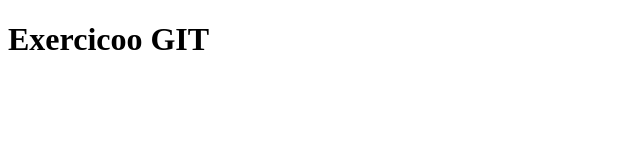
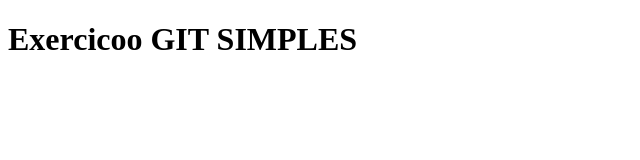
Before and after one commit to MarcoPinto1/AULA4MARCO14, a plain HTML site: page index.html in a window 1280 px wide. Shown: the whole page, without its empty margins (0-640 px from the left). Drawn offline with Linux system fonts and the light colour scheme.

Commit message:
Update index.html

```diff
--- a/index.html
+++ b/index.html
@@ -3,6 +3,6 @@
 <hml>
   <head></head>
   <body>
-    <h1> Exercicoo GIT</h1>
+    <h1> Exercicoo GIT SIMPLES</h1>
   </body>
 </hml>
```
